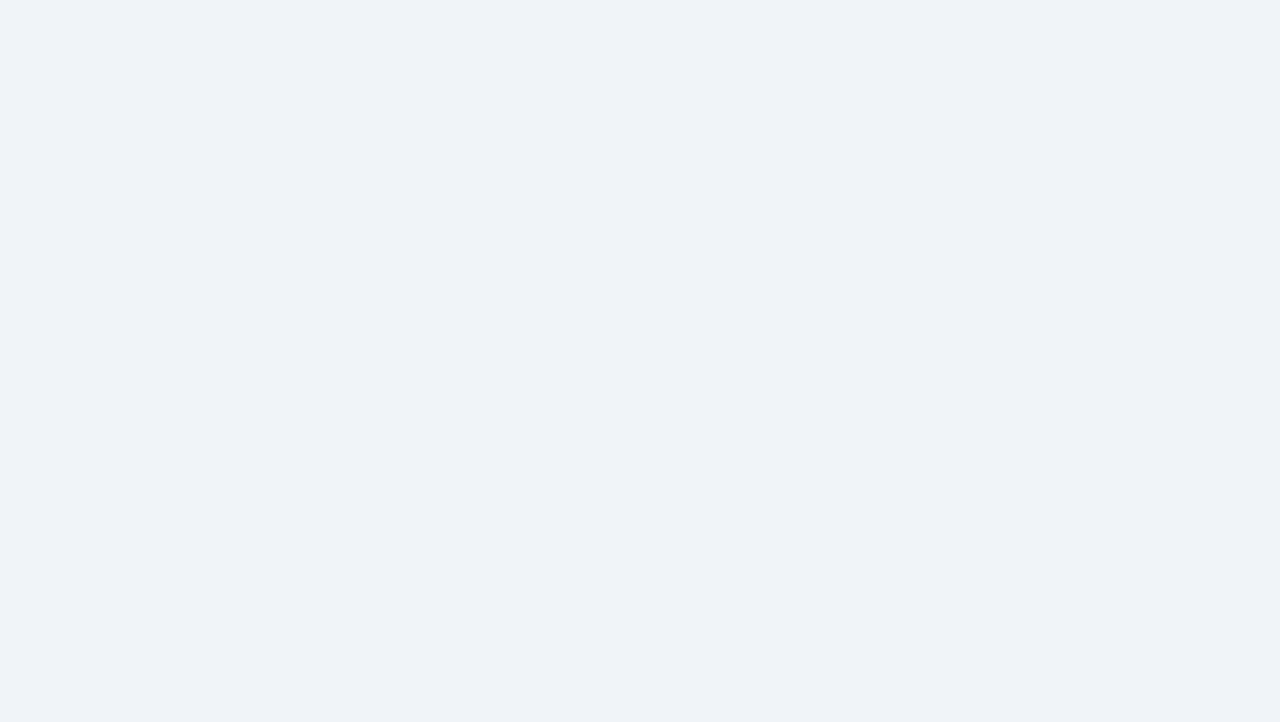
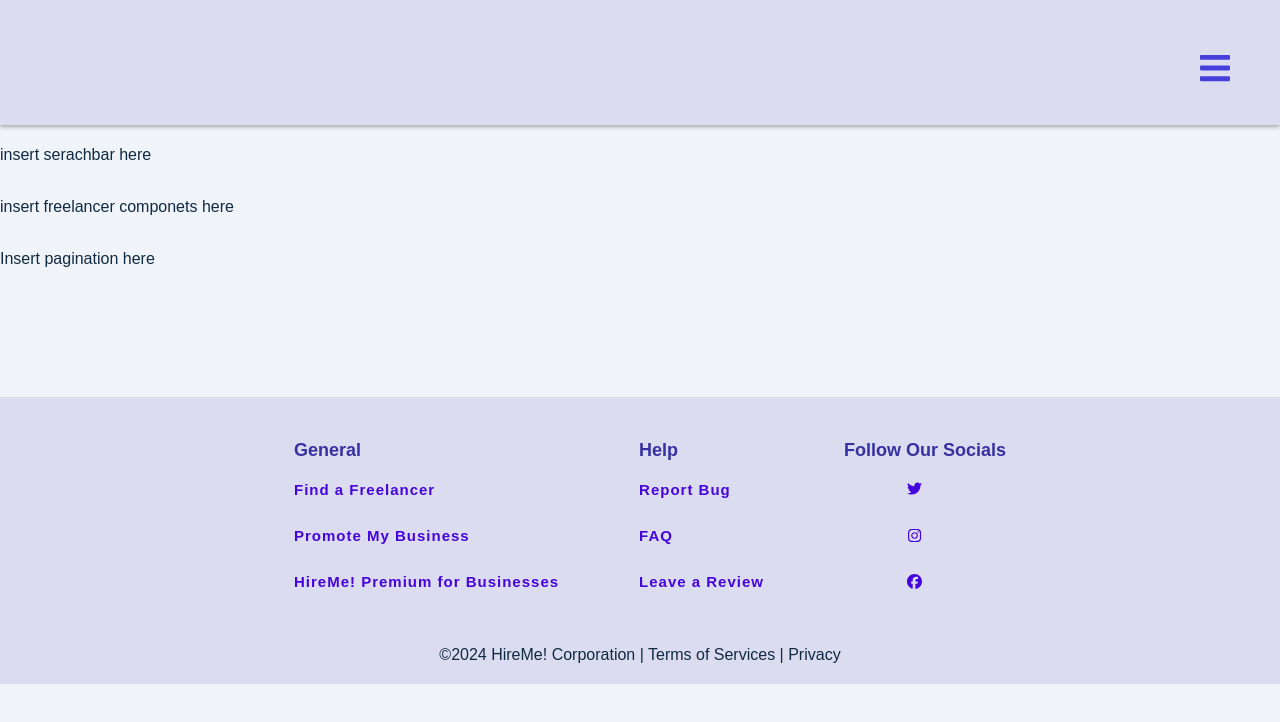
Before and after one commit to laurenrigante/Hire-Me, a React (Create React App) app in the folder hire-me/: page /FindAFreelancer in a window 1280 px wide. Before the commit this address had no page. Shown: the top 722 px of the page. Built offline with nearby package versions, Linux system fonts and the light colour scheme.

Commit message:
routing in appjs

```diff
--- a/hire-me/src/App.js
+++ b/hire-me/src/App.js
@@ -7,6 +7,7 @@ import LoginPage from "./pages/LoginPage";
 import SignupPage from "./pages/SignupPage";
 import { ToastContainer } from "react-toastify";
 import "react-toastify/dist/ReactToastify.css";
+import FindFreelancer from "./pages/FindFreelancer";
 
 function App() {
   return (
@@ -17,7 +18,8 @@ function App() {
         <Route path="/user-profile" element={<UserProfile />} />
         <Route path="/login" element={<LoginPage />} />
         <Route path="/signup" element={<SignupPage />} />
-
+        <Route path="/FindAFreelancer" element={<FindFreelancer/>} />
+        <Route path="/mybusinessprofile" element={<FindFreelancer/>} />
       </Routes>
     </BrowserRouter>
   );
--- a/hire-me/src/components/Navbar.js
+++ b/hire-me/src/components/Navbar.js
@@ -79,14 +79,14 @@ const Navbar = () => {
 
                 {role === 'user' && (
                   <DropdownItem
-                    address={"/MGMTDashboard"}
+                    address={"/FindAFreelancer"}
                     icon={<FaSearch />}
                     text={"Find a Freelancer"}
                   />
                 )}
                 {role === 'business' && (
                   <DropdownItem
-                    address={"/myemployees"}
+                    address={"/mybusinessprofile"}
                     icon={<FaBriefcase />}
                     text={"My Business Page"}
                   />
--- /dev/null
+++ b/hire-me/src/pages/FindFreelancer.jsx
@@ -0,0 +1,33 @@
+import React from "react";
+import Header from "../components/Header";
+import Footer from "../components/Footer";
+import "../styling/LandingPage.css";
+import { Link } from "react-router-dom";
+import "../index.css";
+
+
+
+
+const FindFreelancer = () => {
+  return (
+    <div>
+        <Header/>
+
+
+        <div>
+            <div>
+                <p> insert serachbar here</p>
+            </div>
+            <div>
+                <p> insert freelancer componets here</p>
+            </div>
+
+            <div>
+                <p> Insert pagination here</p>
+            </div>
+        </div>
+        <Footer/>
+    </div>
+  );
+};
+export default FindFreelancer;
```
Also changed, not shown: hire-me/src/pages/mybusinessprofile.jsx (added, +24 -0 lines).
